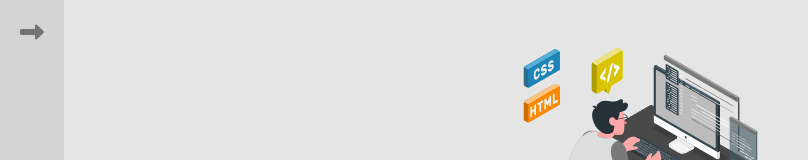
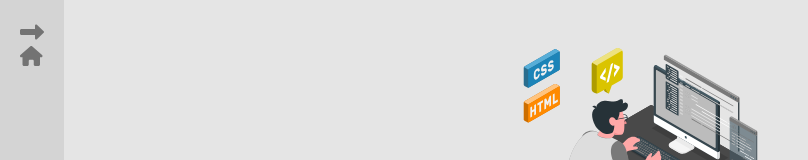
Before and after one commit to IvanMCorrea/dev_portfolio, a Next.js app: page / in a window 1280 px wide. Shown: the top 160 px of the page, without its empty margins (0-808 px from the left). Built offline with nearby package versions, Linux system fonts and the light colour scheme.

Commit message:
Add menu render in sidebar and appbar

```diff
--- a/app/_components/AppBar.tsx
+++ b/app/_components/AppBar.tsx
@@ -1,15 +1,30 @@
 "use client";
-import React, { useState } from "react";
+import React from "react";
 import { ThemeToggle } from "./ThemeToggle";
+import { FontAwesomeIcon } from "@fortawesome/react-fontawesome";
+import { faHome } from "@fortawesome/free-solid-svg-icons";
+import Link from "next/link";
 
 function AppBar() {
-  const [expanded, setExpanded] = useState<Boolean>(false);
-
+  const menu = [{ id: "Home", link: "#", icon: faHome }];
   return (
     <section
-      className={`fixed flex justify-center items-center bottom-5 w-5/6 h-14 px-5 bg-neutral-300 dark:bg-neutral-800 appbar`}
+      className={`fixed flex justify-center items-center appbar bottom-5 w-screen`}
     >
-      <ThemeToggle expanded={expanded} />
+      <div className="flex justify-center items-center px-5 bg-neutral-300 dark:bg-neutral-800 w-5/6 h-14 rounded-3xl">
+        <ThemeToggle expanded={false} />
+        {menu &&
+          menu[0] &&
+          menu.map((item) => (
+            <Link href={item.link} key={item.id}>
+              <FontAwesomeIcon
+                icon={item.icon}
+                className="text-neutral-500 dark:text-neutral-100"
+                size="lg"
+              />
+            </Link>
+          ))}
+      </div>
     </section>
   );
 }
--- a/app/_components/Sidebar.tsx
+++ b/app/_components/Sidebar.tsx
@@ -2,16 +2,32 @@
 import React, { useState } from "react";
 import { ThemeToggle } from "./ThemeToggle";
 import { SidebarToggle } from "./SidebarToggle";
+import { FontAwesomeIcon } from "@fortawesome/react-fontawesome";
+import { faHome } from "@fortawesome/free-solid-svg-icons";
+import Link from "next/link";
 
 function Sidebar() {
   const [expanded, setExpanded] = useState<Boolean>(false);
   const sidebarWidth = expanded ? "w-64" : "w-18";
-
+  const menu = [{ id: "Home", link: "#", icon: faHome }];
   return (
     <aside
       className={`fixed flex left-0 top-0 h-screen p-5 flex-col ${sidebarWidth} bg-neutral-300 dark:bg-neutral-800 items-start sidebar`}
     >
       <SidebarToggle expanded={expanded} setExpanded={setExpanded} />
+      {menu &&
+        menu[0] &&
+        menu.map((item) => (
+          <Link href={item.link} key={item.id}>
+            <FontAwesomeIcon
+              icon={item.icon}
+              className="text-neutral-500 dark:text-neutral-100"
+              size="lg"
+            />
+            {expanded && <span className="pl-3">{item.id}</span>}
+          </Link>
+        ))}
+
       <ThemeToggle expanded={expanded} />
     </aside>
   );
```
